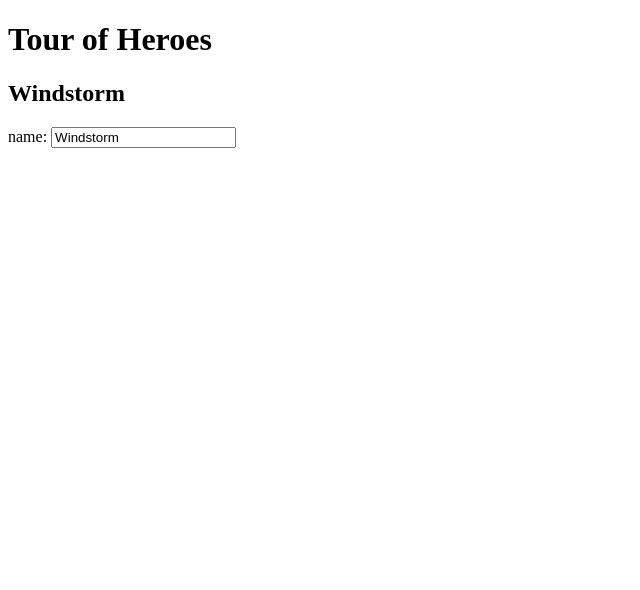
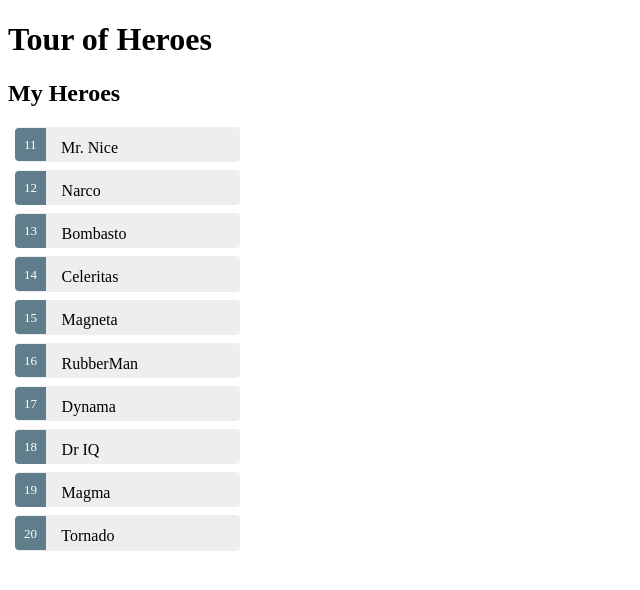
Before and after one commit to wangwanzhong/angular-tour-of-heroes, an Angular app: page / in a window 1280 px wide. Shown: the top 590 px of the page, without its empty margins (0-640 px from the left). Built offline with nearby package versions, Linux system fonts and the light colour scheme.

Commit message:
v3-master_view

```diff
--- a/src/app/app.component.css
+++ b/src/app/app.component.css
@@ -0,0 +1,47 @@
+.selected {
+  background-color: #CFD8DC !important;
+  color: white;
+}
+.heroes {
+  margin: 0 0 2em 0;
+  list-style-type: none;
+  padding: 0;
+  width: 15em;
+}
+.heroes li {
+  cursor: pointer;
+  position: relative;
+  left: 0;
+  background-color: #EEE;
+  margin: .5em;
+  padding: .3em 0;
+  height: 1.6em;
+  border-radius: 4px;
+}
+.heroes li.selected:hover {
+  background-color: #BBD8DC !important;
+  color: white;
+}
+.heroes li:hover {
+  color: #607D8B;
+  background-color: #DDD;
+  left: .1em;
+}
+.heroes .text {
+  position: relative;
+  top: -3px;
+}
+.heroes .badge {
+  display: inline-block;
+  font-size: small;
+  color: white;
+  padding: 0.8em 0.7em 0 0.7em;
+  background-color: #607D8B;
+  line-height: 1em;
+  position: relative;
+  left: -1px;
+  top: -4px;
+  height: 1.8em;
+  margin-right: .8em;
+  border-radius: 4px 0 0 4px;
+}
--- a/src/app/app.component.html
+++ b/src/app/app.component.html
@@ -1,8 +1,19 @@
 <h1>{{title}}</h1>
 
-<h2>{{hero.name}}</h2>
+<h2>My Heroes</h2>
+<ul class="heroes">
+  <li *ngFor="let hero of heroes"
+    [class.selected]="hero === selectedHero"
+    (click)="onSelect(hero)">
+    <span class="badge">{{hero.id}}</span> {{hero.name}}
+  </li>
+</ul>
 
-<div>
-  <label>name: </label>
-  <input [(ngModel)]="hero.name" placeholder="name">
+<div *ngIf="selectedHero">
+  <h2>{{selectedHero.name}} details!</h2>
+  <div><label>id: </label>{{selectedHero.id}}</div>
+  <div>
+    <label>name: </label>
+    <input [(ngModel)]="selectedHero.name" placeholder="name"/>
+  </div>
 </div>
--- a/src/app/app.component.ts
+++ b/src/app/app.component.ts
@@ -4,6 +4,19 @@
   id: number;
   name: string;
 }
+
+const HEROES: Hero[] = [
+  { id: 11, name: 'Mr. Nice' },
+  { id: 12, name: 'Narco' },
+  { id: 13, name: 'Bombasto' },
+  { id: 14, name: 'Celeritas' },
+  { id: 15, name: 'Magneta' },
+  { id: 16, name: 'RubberMan' },
+  { id: 17, name: 'Dynama' },
+  { id: 18, name: 'Dr IQ' },
+  { id: 19, name: 'Magma' },
+  { id: 20, name: 'Tornado' }
+];
 
 @Component({
   selector: 'app-root',
@@ -12,9 +25,12 @@
 })
 export class AppComponent {
   title = 'Tour of Heroes';
-  hero: Hero = {
-    id: 1,
-    name: "Windstorm"
-  };
+  selectedHero: Hero;
+
+  heroes: Hero[] = HEROES;
+
+  onSelect(hero: Hero): void {
+    this.selectedHero = hero;
+  }
 
 }
```
